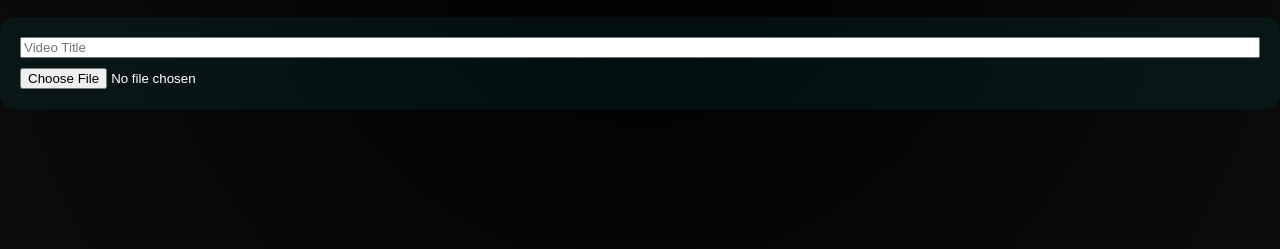
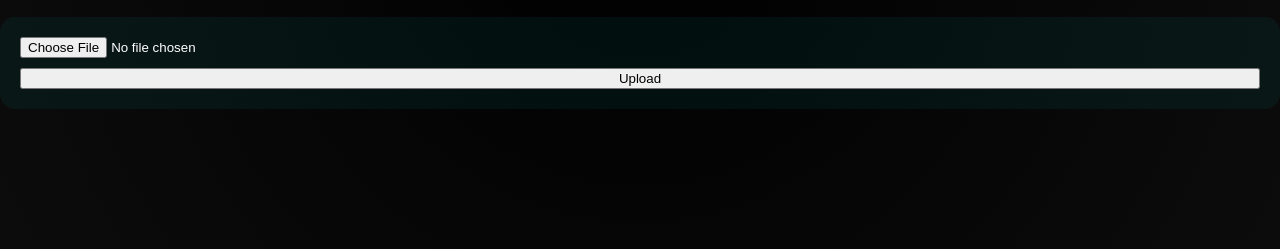
Before and after one commit to satnamipranjal07-droid/Videoxx, a website: page upload.html in a window 1280 px wide. Shown: the part 89-338 px from the top of the page. Drawn offline with Linux system fonts and the light colour scheme; files whose address does not match are found by name.

Commit message:
Update upload form for video file uploads

```diff
--- a/upload.html
+++ b/upload.html
@@ -16,9 +16,11 @@
 <main class="upload-container">
   <h2>Upload Video</h2>
 
-  <form id="uploadForm">
-    <input type="text" placeholder="Video Title" required>
-    <input type="file" accept="video/*" required>
+
+    <form action="/upload-file" method="POST" enctype="multipart/form-data">
+    <input type="file" name="file" required>
+    <button type="submit">Upload</button>
+    </form>
 
   </form>
 </main>
```
